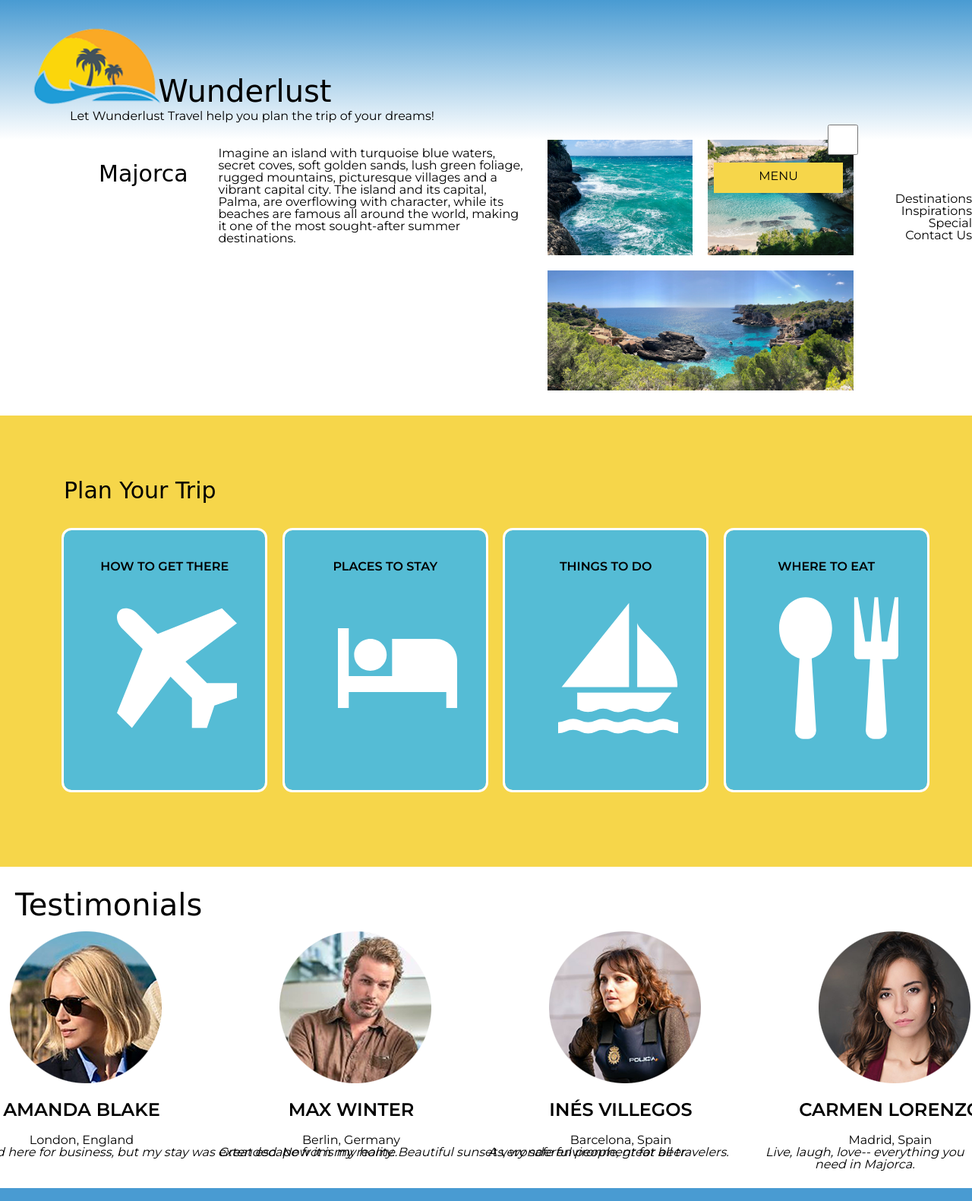
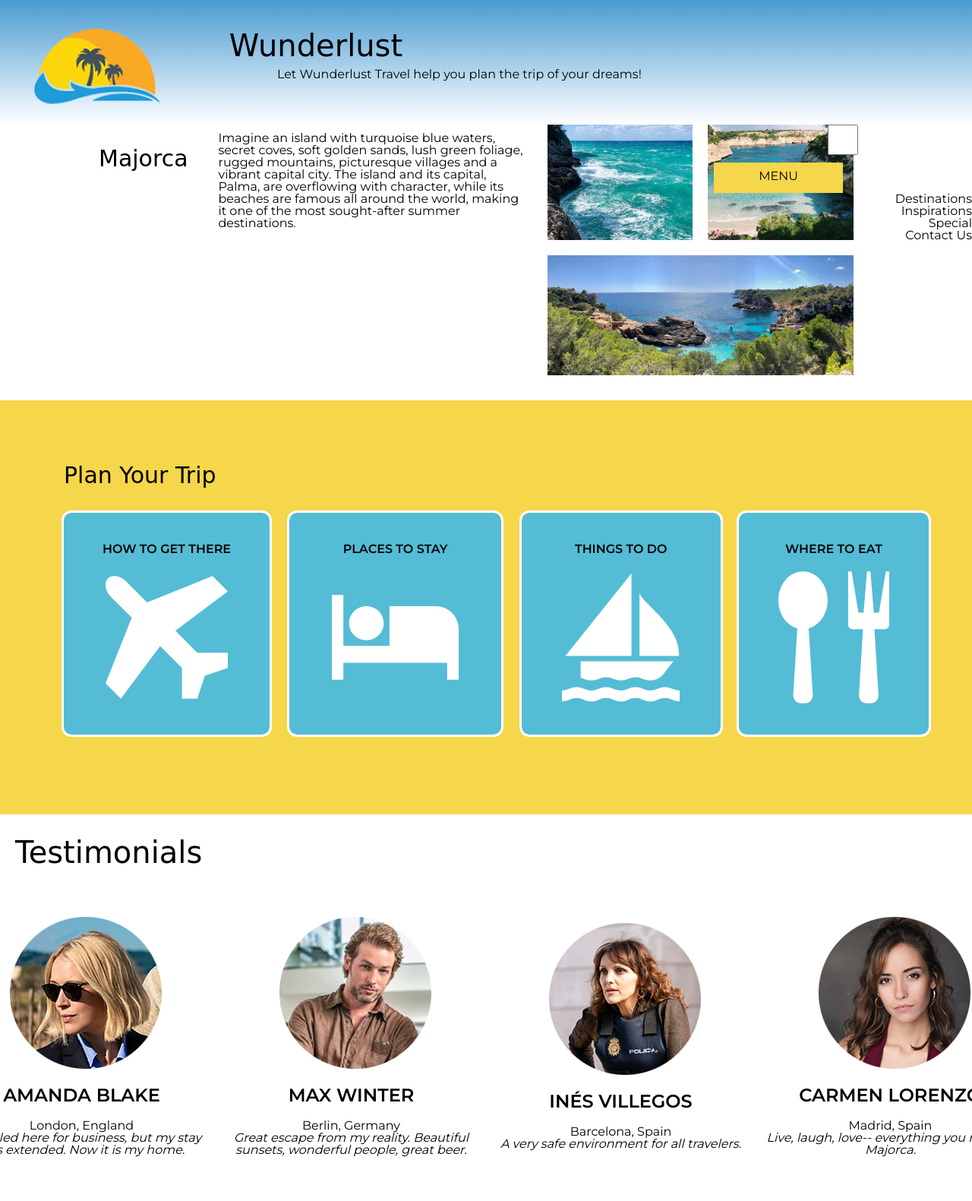
Before and after one commit to karh01/wunderlust, a plain HTML site: page wunderlust-majorca.html in a window 1280 px wide. Shown: the top 1581 px of the page at 76% size. Drawn offline with Linux system fonts and the light colour scheme; a web font is replaced by a local one.

Commit message:
Add files via upload

```diff
--- a/styles.css
+++ b/styles.css
@@ -80,7 +80,7 @@ header {
     background: linear-gradient(#499BD2, #fff);
     height: 100%;
     top: 20px;
-    padding-bottom: 30px;
+    padding-bottom: 10px;
     transform: translate(0px, -20px);
 }
 
@@ -110,6 +110,7 @@ h1 {
 header p {
     transform: translate(0px, 60px);
     padding-left:5px;
+    margin-bottom: 50px;
 }
 
 h2{
@@ -128,7 +129,7 @@ h2{
 }
 
 #menu-toggle {
-    position: fixed;
+    position: absolute;
     right: 0;
     z-index: 9999;
     text-align: right;
@@ -215,14 +216,14 @@ h3{
     outline: 3px var(--white) solid;
     border-radius: 10px;
     height: 300px;
-    width: 100%;
+    width: 80%;
     margin-left: 20px;
     margin-right: 20px;
 }
 
 #plan section img {
     margin-top: -30px;
-    padding: 50px;
+    padding-top: 50px;
     height: 70%;
     width: 70%;
 }
@@ -258,11 +259,13 @@ h3{
     justify-content: center;
     gap: 50px;
     padding-bottom: 50px;
+    margin: 50px;
 }
 
 #testimonials q, #testimonials p {
     display: flex;
     justify-content: center;
+    text-align: center;
 }
 
 #testimonials h4 {
@@ -275,9 +278,11 @@ h3{
 }
 
 #testimonials q {
+    position: relative;
+    display: flex;
+    justify-content: center;
     font-style: italic;
     text-align: center;
-    position: absolute;
 }
 
 
@@ -442,17 +447,16 @@ footer a {
         justify-content: center;
         position: absolute;
         top: 0;
-        right: 15%;
+        right: -120px;
         transform: translateX(-100%);
         margin: 30px;
     }
 
     header p {
-        position: absolute;
-        top: 0;
-        right: -50%;
+        position: relative;
+        top: -28px;
+        right: -130%;
         transform: translateX(-100%);
-        margin: 80px;
     }
 
     /*menu... I cant figure this part out*/
@@ -520,12 +524,20 @@ footer a {
 
     #testimonials div {
         display: grid;
-        grid-template-columns: repeat(2, 1fr);
-        grid-template-rows: repeat(2, auto);
+        grid-template-columns: 1fr 1fr;
+        grid-template-rows: 1fr 1fr;
         gap: 60px;
         column-gap: 60px;
         justify-items: center;
         align-items: center;
+    }
+
+    #testimonials q {
+        position: relative;
+        display: flex;
+        justify-content: center;
+        font-style: italic;
+        text-align: center;
     }
 
 
@@ -599,19 +611,15 @@ footer a {
     }
 
     h1 {
-        position: absolute;
         top: 0;
-        left: 42%;
-        top: 60px;
+        left: 55%;
     }
 
     header p {
         position: absolute;
-        top: 65px;
-        left: 40%;
-        width: 40%;
+        top: 90px;
+        left: 66%;
         text-align: right;
-        padding-right: 20px;
     }
 
 
@@ -718,5 +726,4 @@ footer a {
     footer {
         height: 5%;
     }
-
 }
```
